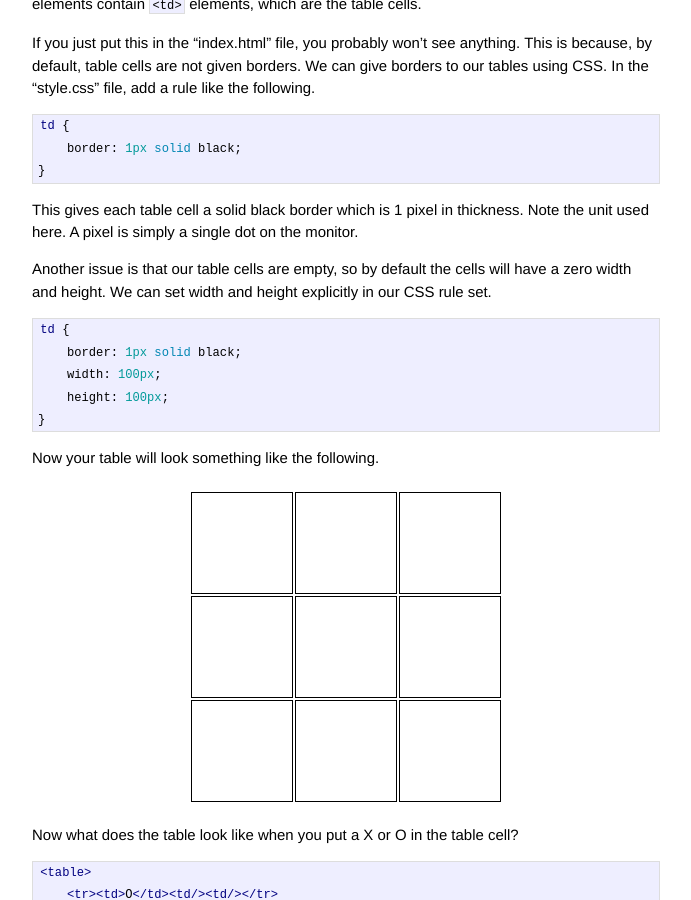
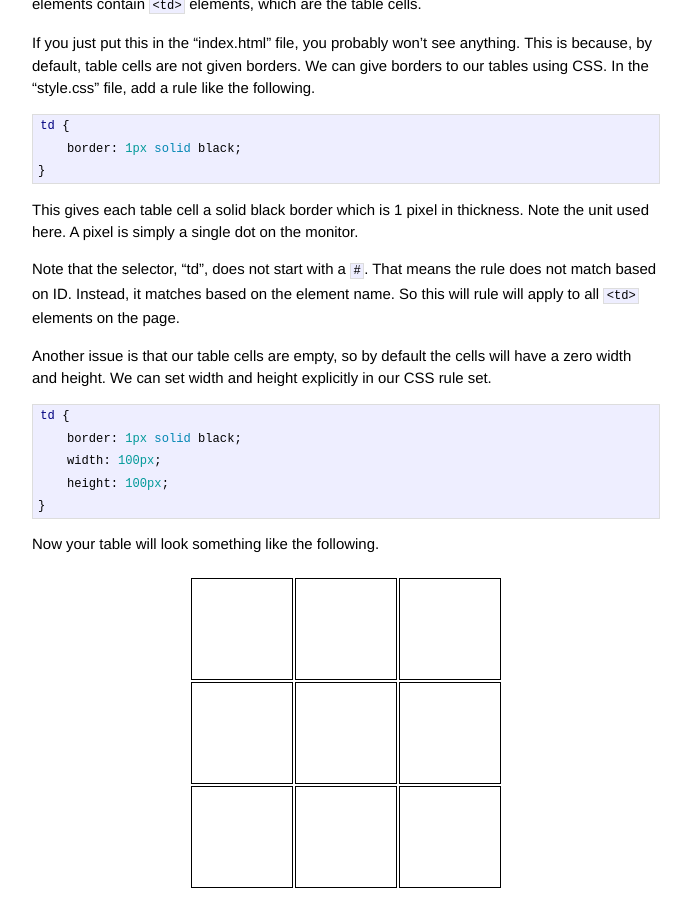
Before and after one commit to zhemao/tictactoe, a Jekyll site: the page built from _posts/2014-06-24-lesson-2.markdown, in a window 1280 px wide and 900 px high, scrolled down 454 px. Shown: the whole window, without its empty margins (294-985 px from the left). Built offline with Jekyll 4.4.1, drawn with Linux system fonts in a browser that asks for light colours; Markdown is read by kramdown in place of the engine named in the settings.

Commit message:
add part about name-based CSS selector

```diff
--- a/_posts/2014-06-24-lesson-2.markdown
+++ b/_posts/2014-06-24-lesson-2.markdown
@@ -33,6 +33,10 @@ td {
 
 This gives each table cell a solid black border which is 1 pixel in thickness.
 Note the unit used here. A pixel is simply a single dot on the monitor.
+
+Note that the selector, "td", does not start with a `#`. That means the rule
+does not match based on ID. Instead, it matches based on the element name.
+So this will rule will apply to all `<td>` elements on the page.
 
 Another issue is that our table cells are empty, so by default the cells
 will have a zero width and height. We can set width and height explicitly
```
